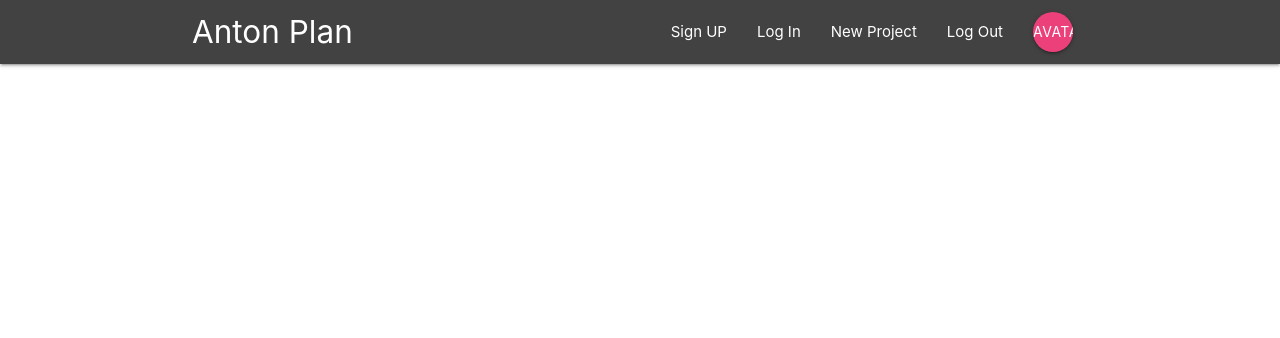
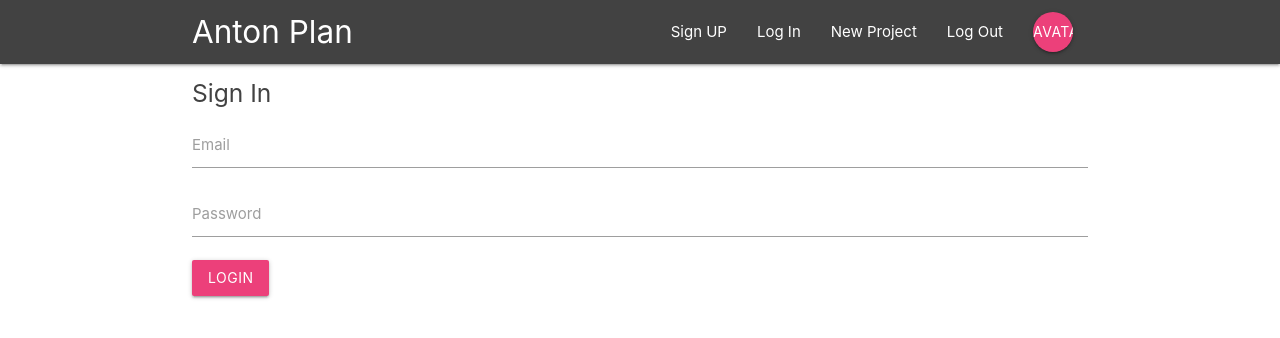
Before and after one commit to antosha-85/Trainings, a React (Create React App) app in the folder net6/: page /signin in a window 1280 px wide. Shown: the top 338 px of the page. Built offline with nearby package versions, Linux system fonts and the light colour scheme.

Commit message:
Created a new Signin component and created a /signin route for this and created dummy functions so far for handleSubmit and handleChange

```diff
--- a/net6/public/index.html
+++ b/net6/public/index.html
@@ -30,7 +30,13 @@
       rel="stylesheet"
     />
     <!--Import materialize.css-->
-    <link rel="stylesheet" href="https://cdnjs.cloudflare.com/ajax/libs/materialize/1.0.0/css/materialize.min.css">
+    <link
+      rel="stylesheet"
+      href="https://cdnjs.cloudflare.com/ajax/libs/materialize/1.0.0/css/materialize.min.css"
+    />
+    <!-- Compiled and minified JavaScript -->
+    <script defer src="https://cdnjs.cloudflare.com/ajax/libs/materialize/1.0.0/js/materialize.min.js"></script>
+
     <title>Anton Plan</title>
   </head>
   <body>
--- a/net6/src/App.js
+++ b/net6/src/App.js
@@ -1,4 +1,5 @@
 import { BrowserRouter as Router, Route, Switch } from "react-router-dom";
+import SignIn from "./components/auth/SignIn";
 import Dashboard from "./components/dashboard/Dashboard";
 import Navbar from "./components/layout/Navbar";
 import ProjectDetails from "./components/projects/ProjectDetails";
@@ -11,6 +12,7 @@ function App() {
           {/* <Route exact path="/" component={Dashboard} /> */}
           <Route exact path="/" render={() => <Dashboard />} />
           <Route path="/project/:id" component={ProjectDetails} />
+          <Route path="/signin" component={SignIn} />
         </Switch>
       </div>
     </Router>
--- a/net6/src/components/auth/SignIn.js
+++ b/net6/src/components/auth/SignIn.js
@@ -0,0 +1,34 @@
+import React, { Component } from "react";
+
+class SignIn extends Component {
+  state = {};
+  handleSubmit = (e) => {
+    console.log(e);
+  };
+  handleChange = (e) => {
+    console.log(e);
+  };
+  handle;
+  render() {
+    return (
+      <div className="container">
+        <form onSubmit={this.handleSubmit} className="white">
+          <h5 className="grey-text text-darken-3">Sign In</h5>
+          <div className="input-field">
+            <label htmlFor="email">Email</label>
+            <input type="email" id="email" onChange={this.handleChange} />
+          </div>
+          <div className="input-field">
+            <label htmlFor="password">Password</label>
+            <input type="password" id="password" onChange={this.handleChange} />
+          </div>
+          <div className="input-field">
+            <button className="btn pink lighten-1 z-index-0">Login</button>
+          </div>
+        </form>
+      </div>
+    );
+  }
+}
+
+export default SignIn;
```
Also changed, not shown: 1 other file (tests, documents, lock files or other folders).
